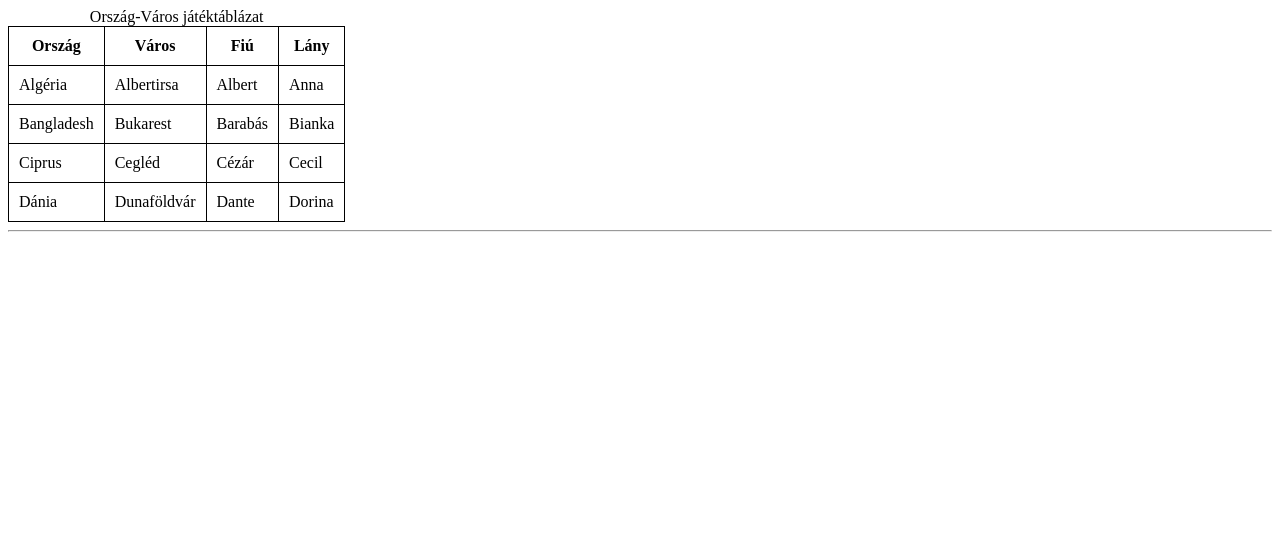
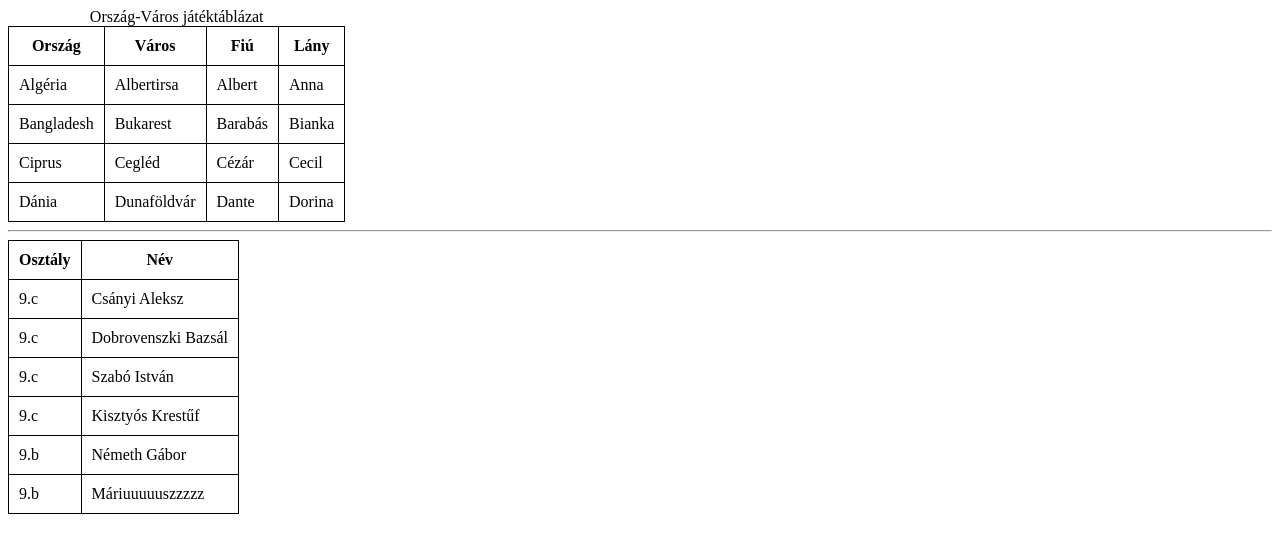
Before and after one commit to tothkatackik/Webfejlesztes, a plain HTML site: page HTML/tablazat.html in a window 1280 px wide. Drawn offline with Linux system fonts and the light colour scheme.

Commit message:
nagyon meno tablazat

```diff
--- a/HTML/tablazat.html
+++ b/HTML/tablazat.html
@@ -54,7 +54,34 @@
     </table>
     <hr>
     <table>
-
+        <tr>
+            <th>Osztály</th>
+            <th>Név</th>
+        </tr>
+        <tr>
+            <td>9.c</td>
+            <td>Csányi Aleksz</td>
+        </tr>
+        <tr>
+            <td>9.c</td>
+            <td>Dobrovenszki Bazsál</td>
+        </tr>
+        <tr>
+            <td>9.c</td>
+            <td>Szabó István</td>
+        </tr>
+        <tr>
+            <td>9.c</td>
+            <td>Kisztyós Krestűf</td>
+        </tr>
+        <tr>
+            <td>9.b</td>
+            <td>Németh Gábor</td>
+        </tr>
+        <tr>
+            <td>9.b</td>
+            <td>Máriuuuuuszzzzz</td>
+        </tr>
     </table>
 </body>
 </html>
```
